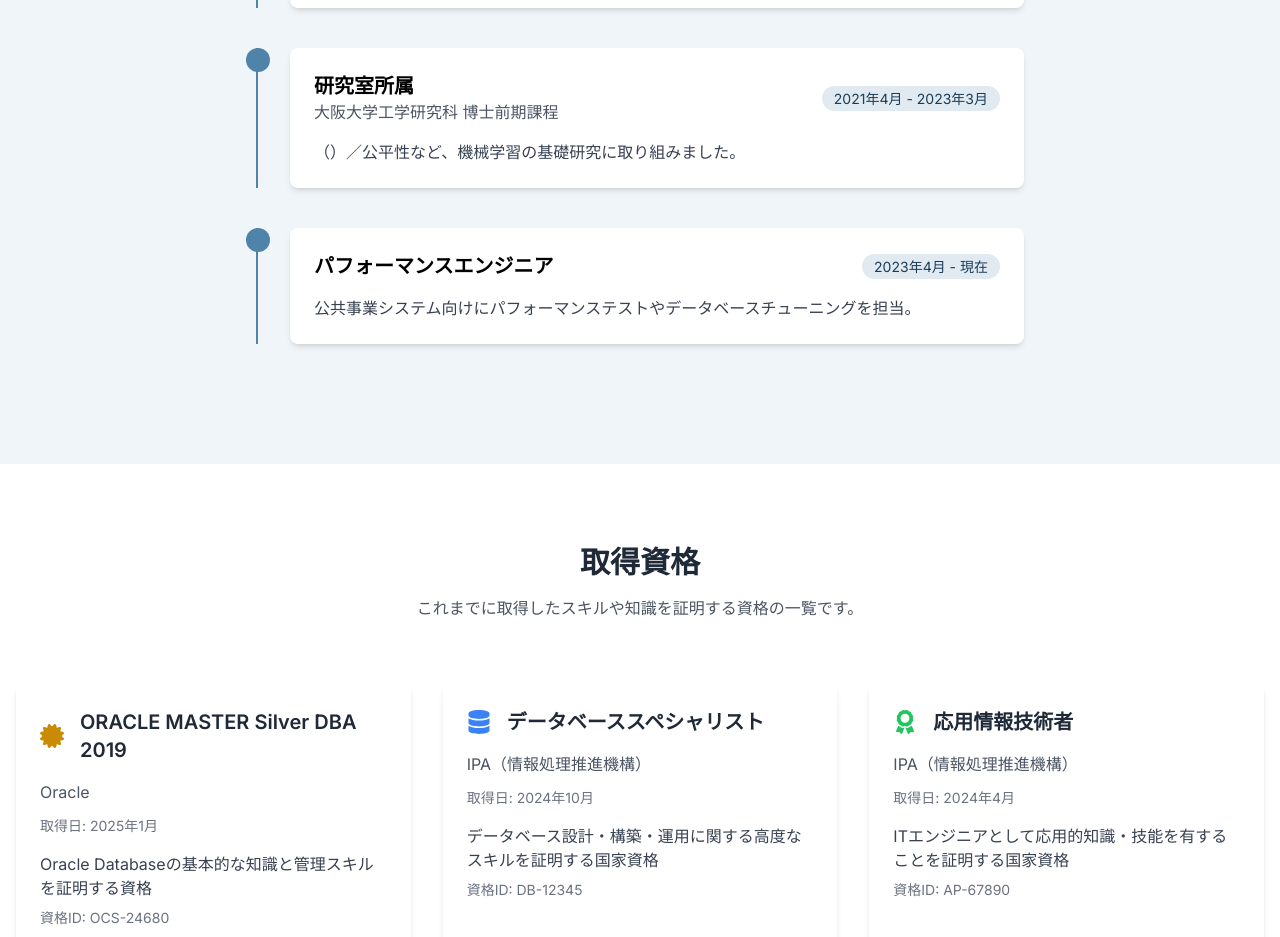
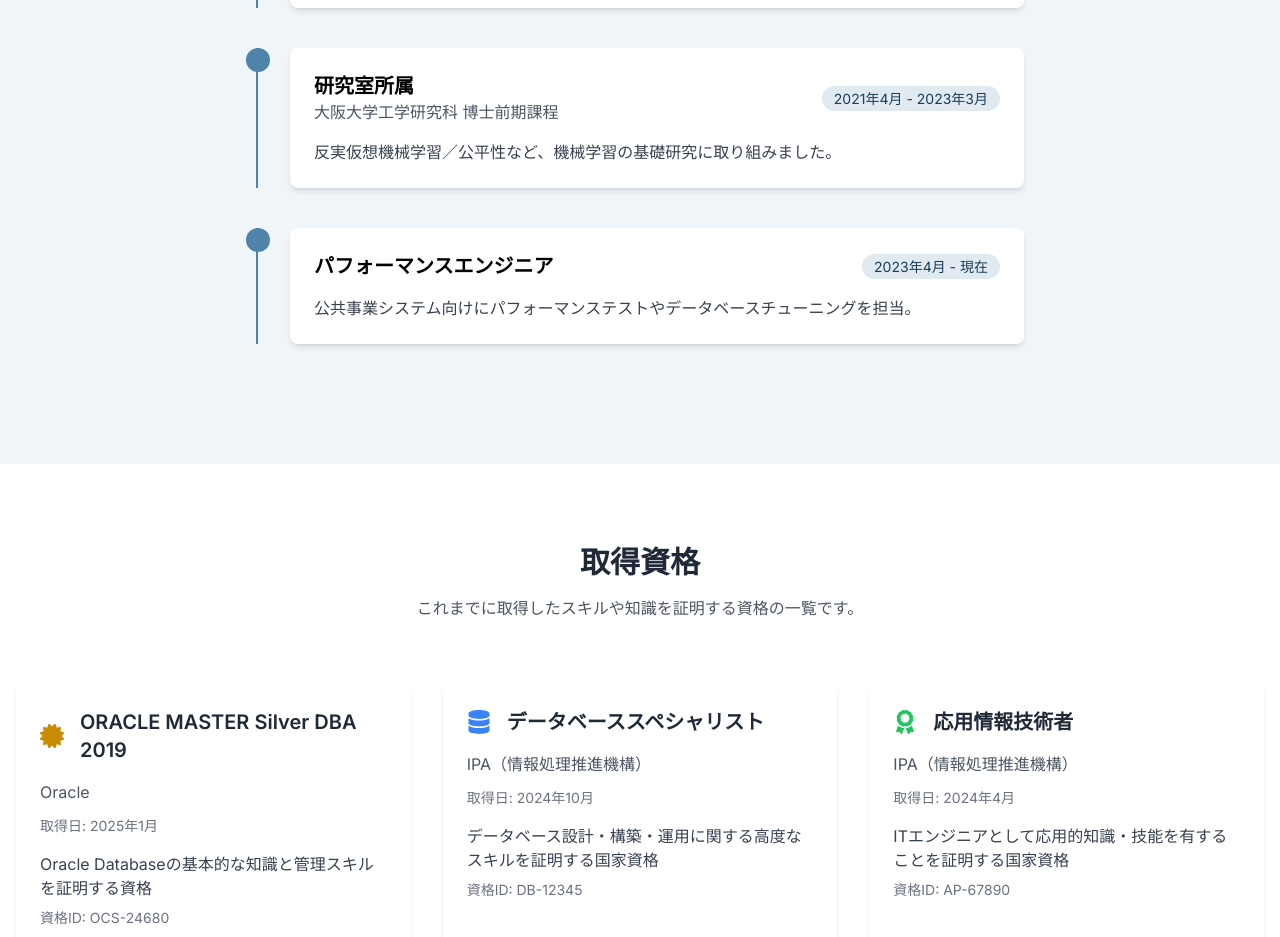
Before and after one commit to hmHam/MyPortfolio, a React (Create React App) app: page / in a window 1280 px wide. Shown: the part 2936-3873 px from the top of the page. Built offline with nearby package versions, Linux system fonts and the light colour scheme.

Commit message:
edit twitter&linked in

```diff
--- a/src/data/portfolioData.tsx
+++ b/src/data/portfolioData.tsx
@@ -9,9 +9,9 @@ const portfolioData: PortfolioData = {
 
   socials: {
     github: "https://github.com/hmHam",
-    linkedin: "https://linkedin.com/in/yourusername",
-    twitter: "https://x.com/Cv2TVG32Qf20346",
-    email: "hoge@example.com"
+    linkedin: "",
+    twitter: "",
+    email: ""
   },
 
   about: {
@@ -97,7 +97,7 @@ const portfolioData: PortfolioData = {
       company: "大阪大学工学研究科 博士前期課程",
       position: "研究室所属",
       period: "2021年4月 - 2023年3月",
-      description: "（）／公平性など、機械学習の基礎研究に取り組みました。"
+      description: "反実仮想機械学習／公平性など、機械学習の基礎研究に取り組みました。"
     },
     {
       company: "",
```
